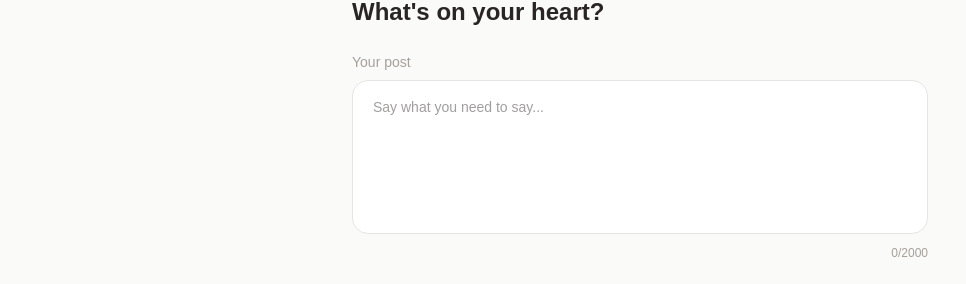
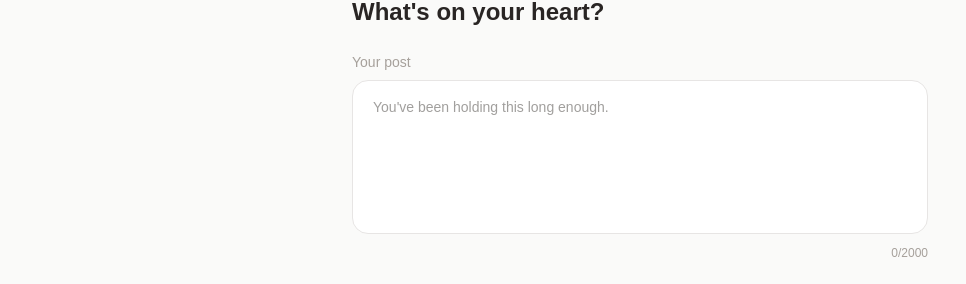
Before and after one commit to chineduanyikwa/Kith, a Next.js app: page /post in a window 1280 px wide. Shown: the part 137-421 px from the top of the page, without its empty margins (0-966 px from the left). Built offline with nearby package versions, Linux system fonts and the light colour scheme.

Commit message:
Update post textarea placeholder

```diff
--- a/app/post/page.tsx
+++ b/app/post/page.tsx
@@ -128,7 +128,7 @@ function PostForm() {
           <div>
             <label className="text-sm font-medium text-stone-400 block mb-2">Your post</label>
             <textarea
-              placeholder="Say what you need to say..."
+              placeholder="You've been holding this long enough."
               rows={6}
               value={content}
               onChange={(e) => {
```
